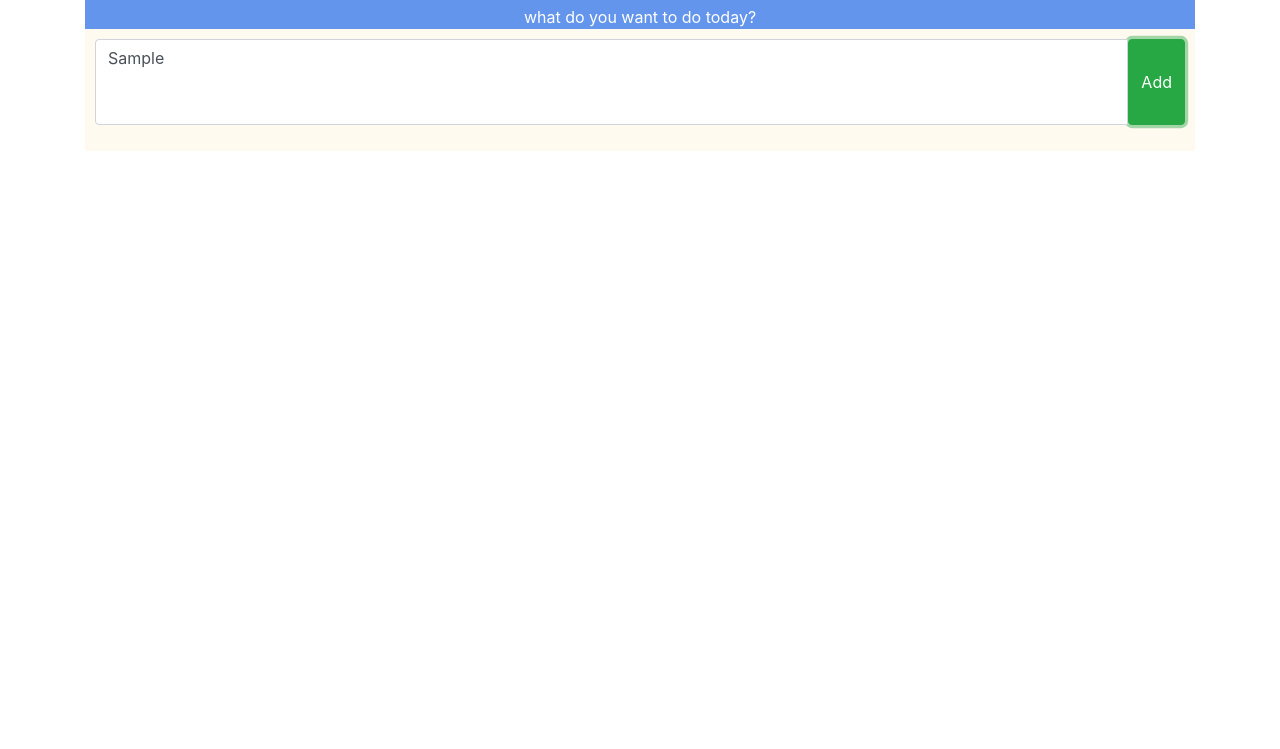
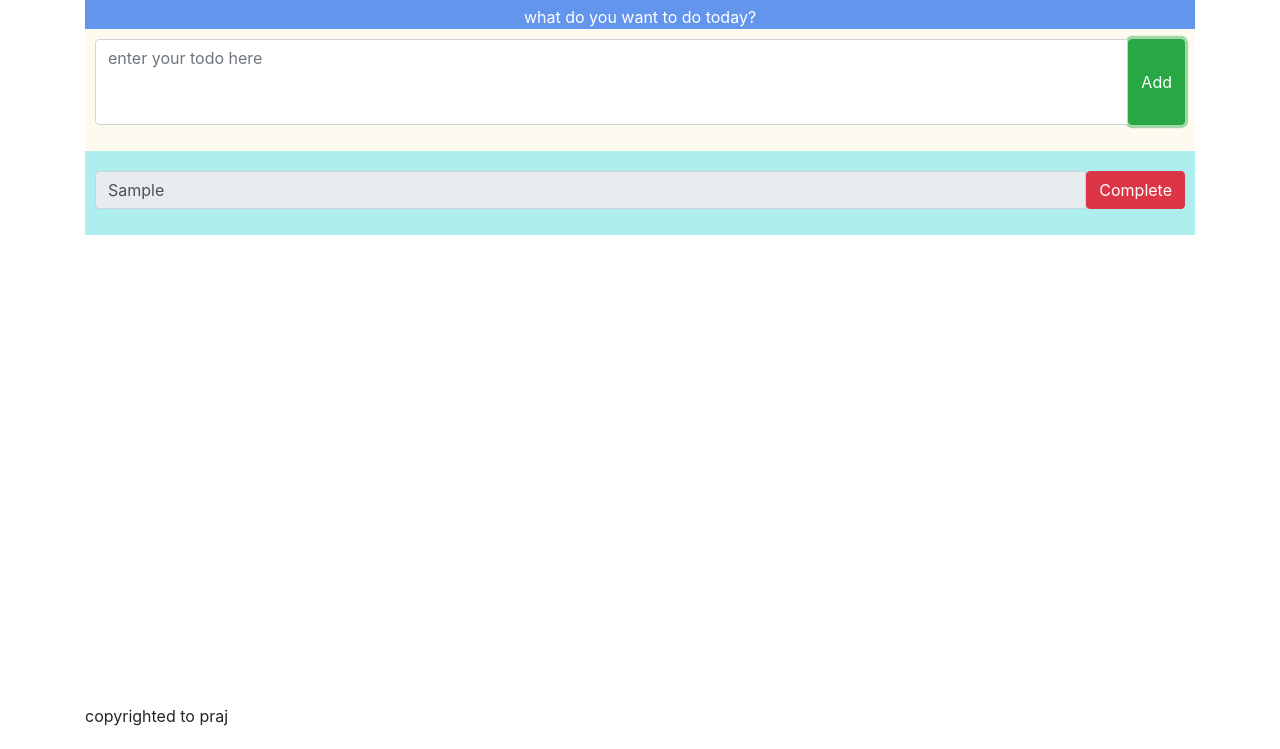
Before and after one commit to PrajaktaKambale/ToDoListApp, a website: page public/index.html in a window 1280 px wide. Both pictures are taken after typing "Sample" into the empty fields and a click on the button "Add". Shown: the part 51-800 px from the top of the page. Drawn offline with nearby package versions, Linux system fonts and the light colour scheme.

Commit message:
add and remove the item

```diff
--- a/public/css/app.css
+++ b/public/css/app.css
@@ -14,3 +14,15 @@
 .add-todo textarea {
   resize: none;
 }
+
+.items-list {
+  padding: 10px;
+  background-color: paleturquoise;
+  padding-top: 20px;
+}
+
+.footer {
+  text-align: center;
+  position: fixed;
+  bottom: 5px;
+}
--- a/public/js/app.js
+++ b/public/js/app.js
@@ -1,5 +1,44 @@
 "use strict";
 
+var items = [];
+
+var markItemComplete = function markItemComplete(itemToRemove) {
+  //   //remove the item from items array
+
+  //method1
+  //   for (let index = 0; index < items.length; index++) {
+  //     const item = items[index];
+  //     if (item.id == itemToRemove.id) {
+  //       //found the item to be deleted
+  //       items.splice(index, 1);
+  //       break;
+  //     }
+  //   }
+
+  //method 2
+  items = items.filter(function (item) {
+    return item.id != itemToRemove.id;
+  });
+
+  render();
+};
+
+var addItem = function addItem(e) {
+  var title = e.target.elements.itemtext.value;
+  items.push({
+    id: items.length + 1,
+    status: "open",
+    title: title
+  });
+
+  //clear the input
+  e.target.elements.itemtext.value = "";
+  e.preventDefault();
+
+  render();
+};
+
+var render = function render() {
   var template = React.createElement(
     "div",
     null,
@@ -21,21 +60,69 @@ var template = React.createElement(
       "div",
       { className: "add-todo" },
       React.createElement(
+        "form",
+        { onSubmit: addItem },
+        React.createElement(
           "div",
           { className: "input-group mb-3" },
           React.createElement("textarea", {
             className: "form-control",
             placeholder: "enter your todo here",
-        name: "item",
+            name: "itemtext",
             rows: "3"
           }),
           React.createElement(
             "button",
-        { className: "btn btn-success", type: "button", id: "button-addon2" },
+            {
+              className: "btn btn-success",
+              type: "submit",
+              id: "button-addon2"
+            },
             "Add"
           )
+        )
+      )
+    ),
+    items.length > 0 && React.createElement(
+      "div",
+      { className: "items-list" },
+      items.map(function (item) {
+        return React.createElement(
+          "div",
+          { className: "input-group mb-3" },
+          React.createElement("input", {
+            readOnly: true,
+            value: item.title,
+            className: "form-control",
+            type: "text",
+            rows: "3"
+          }),
+          React.createElement(
+            "button",
+            {
+              onClick: function onClick() {
+                markItemComplete(item);
+              },
+              className: "btn btn-danger",
+              type: "button",
+              id: "button-addon2"
+            },
+            "Complete"
+          )
+        );
+      })
+    ),
+    React.createElement(
+      "div",
+      { className: "footer" },
+      React.createElement(
+        "p",
+        null,
+        "copyrighted to praj"
       )
     )
   );
 
   ReactDOM.render(template, document.getElementById("app"));
+};
+render();
```
Also changed, not shown: playground/app1.js (+79 -3 lines). Lines whose indentation alone changed are shown as unchanged.
